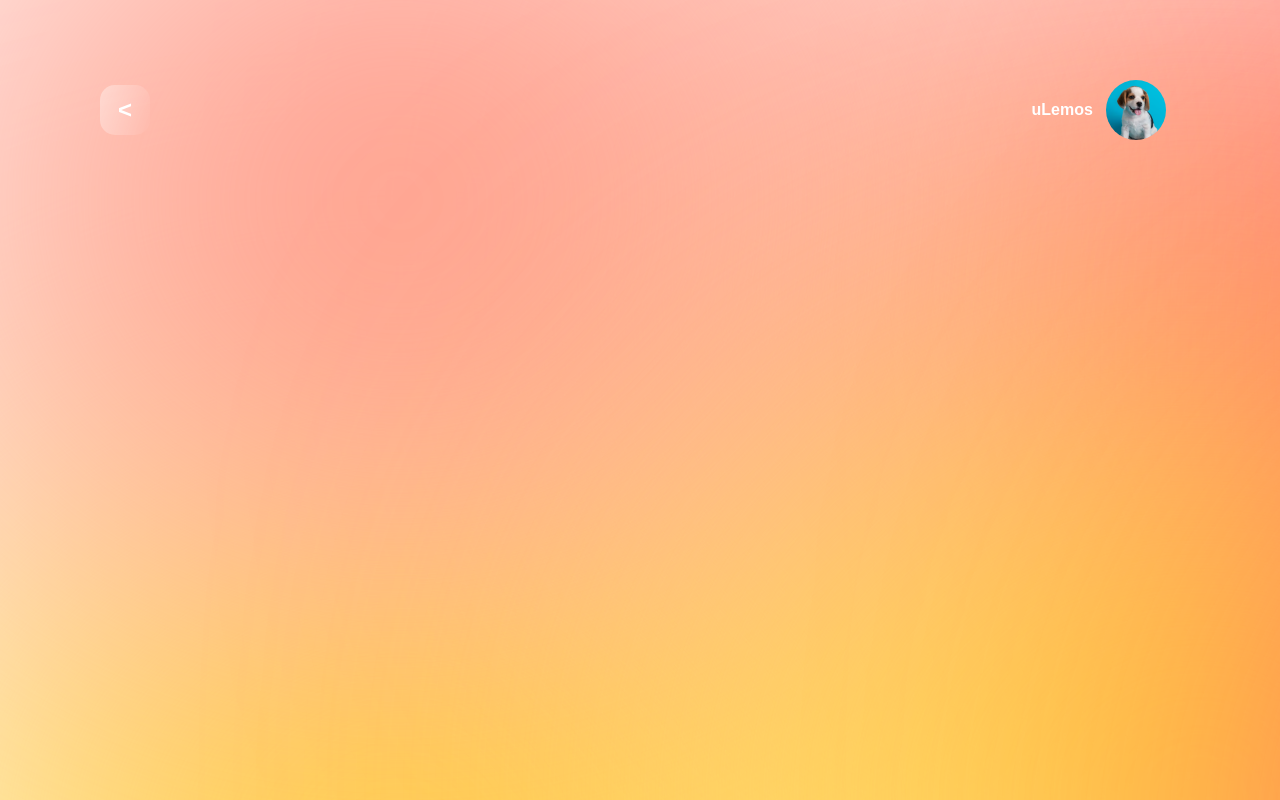
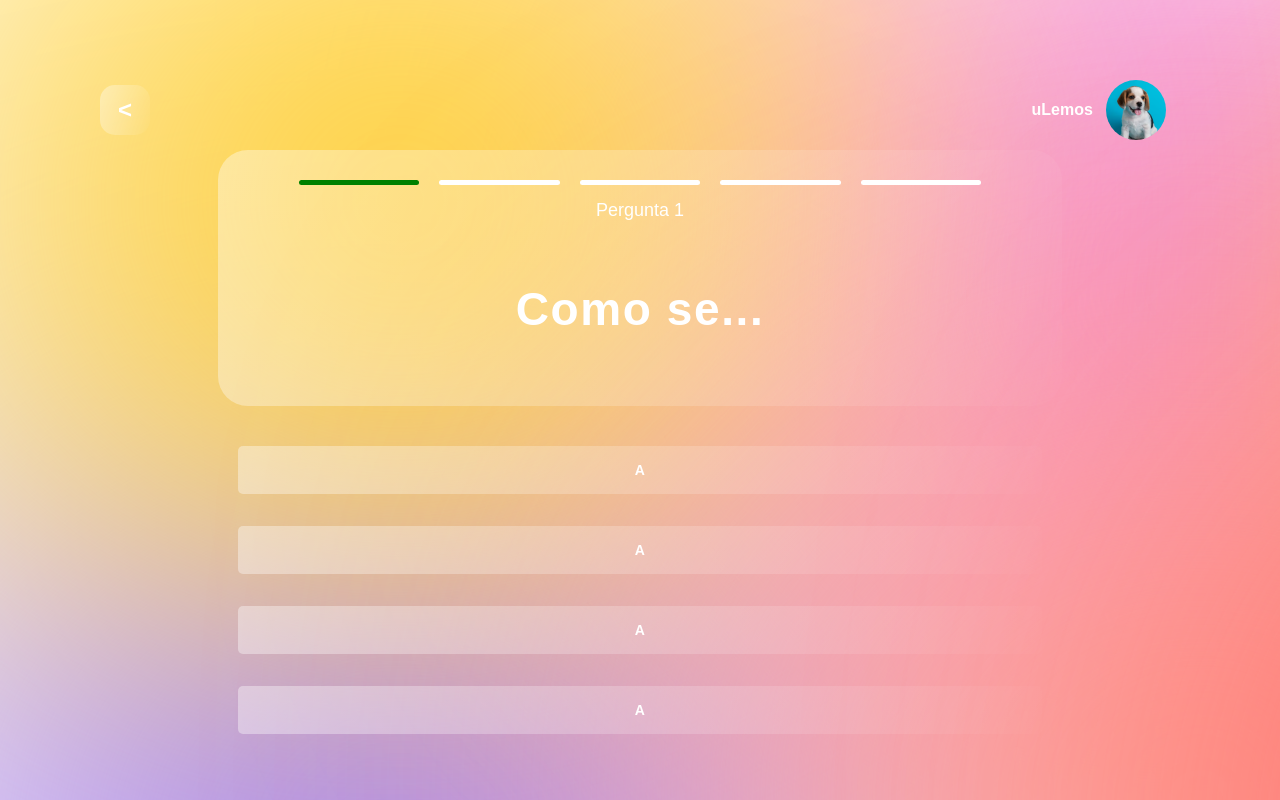
Before and after one commit to uLemos/Quiz_Devision, a React (Vite) app: page /questionsPage in a window 1280 px wide. Shown: the top 800 px of the page. Built offline with nearby package versions, Linux system fonts and the light colour scheme.

Commit message:
:memo: QuestionsPage

```diff
--- a/package.json
+++ b/package.json
@@ -22,6 +22,7 @@
     "styled-components": "^6.1.8"
   },
   "devDependencies": {
+    "@types/node": "^22.5.4",
     "@types/react": "^18.2.66",
     "@types/react-dom": "^18.2.22",
     "@vitejs/plugin-react": "^4.2.1",
--- a/src/components/categoriesPage.jsx
+++ b/src/components/categoriesPage.jsx
@@ -18,7 +18,6 @@ const CategoriesPage = () => {
     }
 
     const handleConfirm = () => {
-        console.log("Seleções: ", selections);
         console.log("Seleções: ", selections);
     }
 
@@ -42,7 +41,7 @@ const CategoriesPage = () => {
             <div className="confirmedOptions">
                 <Link
                     to={{
-                        pathname: "/questionsPage",
+                        pathname: selections.Dificuldade != null && selections.Categoria != null ? "/questionsPage" : "",
                         state: { selections }
                     }}
                 >
--- a/src/components/questionsPage.jsx
+++ b/src/components/questionsPage.jsx
@@ -1,19 +1,53 @@
-import React from "react";
+import React, { useState } from "react";
 import Ellipses from "./ellipses";
 import ButtonBack from "./buttons/buttonBack";
 import { useLocation } from "react-router-dom";
+import "../css/quentionsPage.css";
 
 const QuestionsPage = () => {
 
+    const [positionIndex, setPositionIndex] = useState(null);
+
     const location = useLocation();
     const { selections } = location.state || {};
+    const list = [1,2,3,4,5];
+    const listOptions = [1,2,3,4];
+
+    const Position = ({index}) => {
+        setPositionIndex(index);
+        if(index == 1)
+            return <div className="barsQuantityQuestions-quantity" style={{backgroundColor: "green"}}/>;
+        return <div className="barsQuantityQuestions-quantity" />;
+    }
 
     console.log(selections);
 
     return (
         <>
-            <Ellipses/>
-            <ButtonBack path={"/categories"} isLogged={true}/>
+            <Ellipses />
+            <ButtonBack path={"/categories"} isLogged={true} />
+            <div className="containerQuestions">
+                <div className="cardQuestions">
+                    <div className="barsQuantityQuestions">
+                        {list.map(index => (
+                            <Position
+                                index={index}
+                            >
+                                <div className="barsQuantityQuestions-quantity" />
+                            </Position>
+                        ))}
+                        <a>Pergunta {positionIndex - 4}</a>
+                        <h1>Como se...</h1>
+                    </div>
+                </div>
+                <div className="optionsQuestions">
+                    {listOptions.map(() => (
+                        <button className="barsOptions">
+                            <p>A</p>
+                        </button>
+                    ))}
+                </div>
+            </div>
         </>
     )
 };
--- /dev/null
+++ b/src/css/quentionsPage.css
@@ -0,0 +1,70 @@
+.containerQuestions{
+    width: 80%;
+    height: 100%;
+    position: relative;
+    display: flex;
+    flex-wrap: wrap;
+}
+
+.cardQuestions{
+    width: 100%;
+    height: 40%;
+    margin: 10px;
+    border: 1px solid;
+    display: flex;
+    border-radius: 30px;
+    border: transparent;
+    background: linear-gradient(106.12deg, rgba(255, 255, 255, 0.4) -4.46%, rgba(255, 255, 255, 0) 102.72%);
+    border-image-source: linear-gradient(105.39deg, rgba(255, 255, 255, 0.7) -4.74%, rgba(255, 255, 255, 0) 101.52%);
+}
+
+.barsQuantityQuestions{
+    width: 100%;
+    height: 10%;
+    margin: 20px;
+    display: flex;
+    flex-wrap: wrap;
+    justify-content: center;
+}
+
+.barsQuantityQuestions a{
+    width: 100%;
+    margin: 5px;
+    display: flex;
+    color: white;
+    font-weight: 300;
+    font-size: 18px;
+    justify-content: center;
+}
+
+.barsQuantityQuestions h1{
+    width: 100%;
+}
+
+.barsQuantityQuestions-quantity{
+    width: 15%;
+    height: 5px;
+    margin: 10px;
+    border-radius: 10px;
+    background-color: white;
+}
+
+.optionsQuestions{
+    width: 100%;
+    height: 50%;
+    margin: 30px;
+    display: flex;
+    flex-wrap: wrap;
+}
+
+.barsOptions{
+    width: 100%;
+    height: 15%;
+    display: flex;
+    justify-content: center;
+    align-items: center;
+    border-radius: 5px;
+    border: transparent;
+    background: linear-gradient(106.12deg, rgba(255, 255, 255, 0.4) -4.46%, rgba(255, 255, 255, 0) 102.72%);
+    border-image-source: linear-gradient(105.39deg, rgba(255, 255, 255, 0.7) -4.74%, rgba(255, 255, 255, 0) 101.52%);
+}
```
Also changed, not shown: 1 other file (tests, documents, lock files or other folders).
